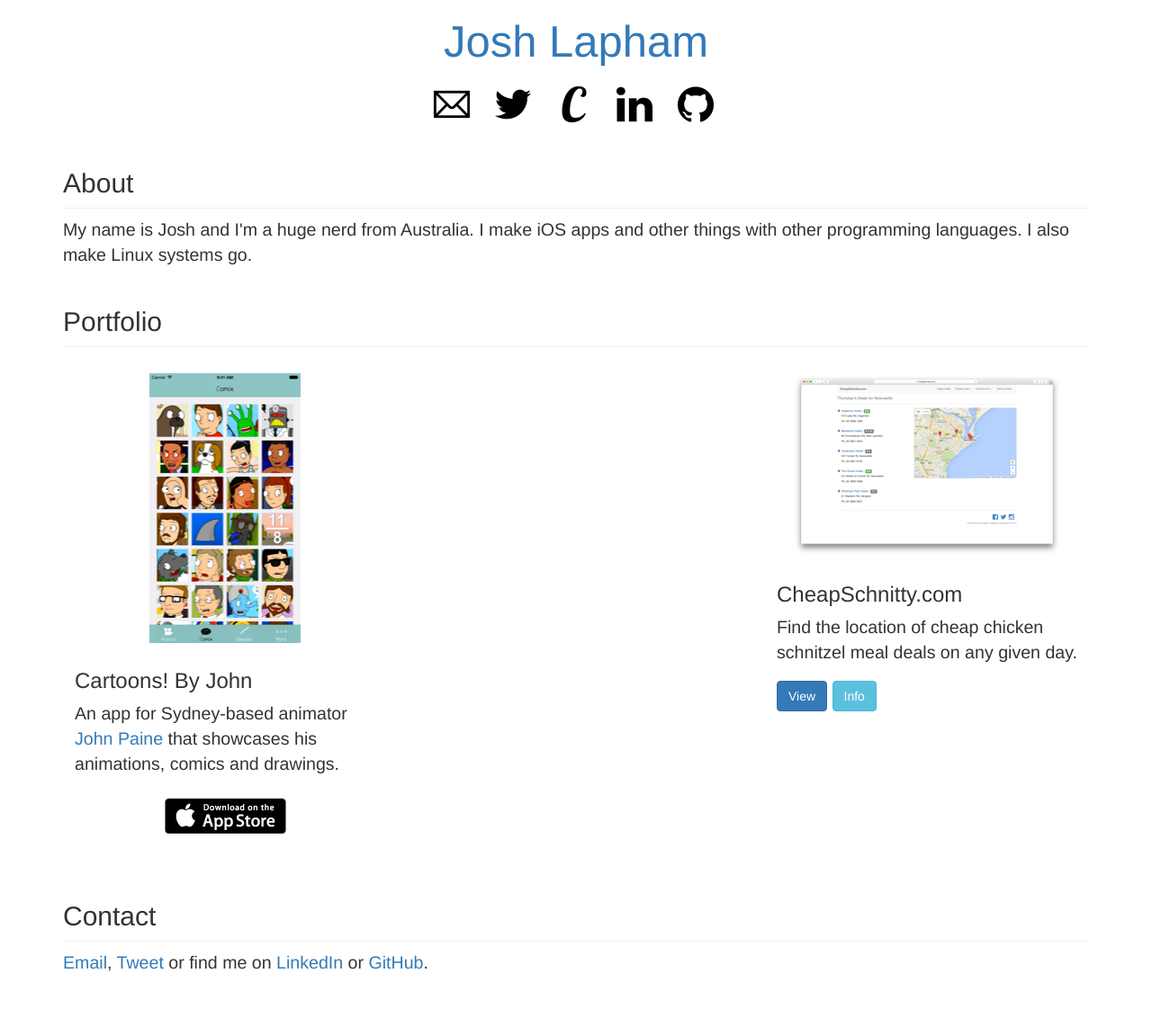
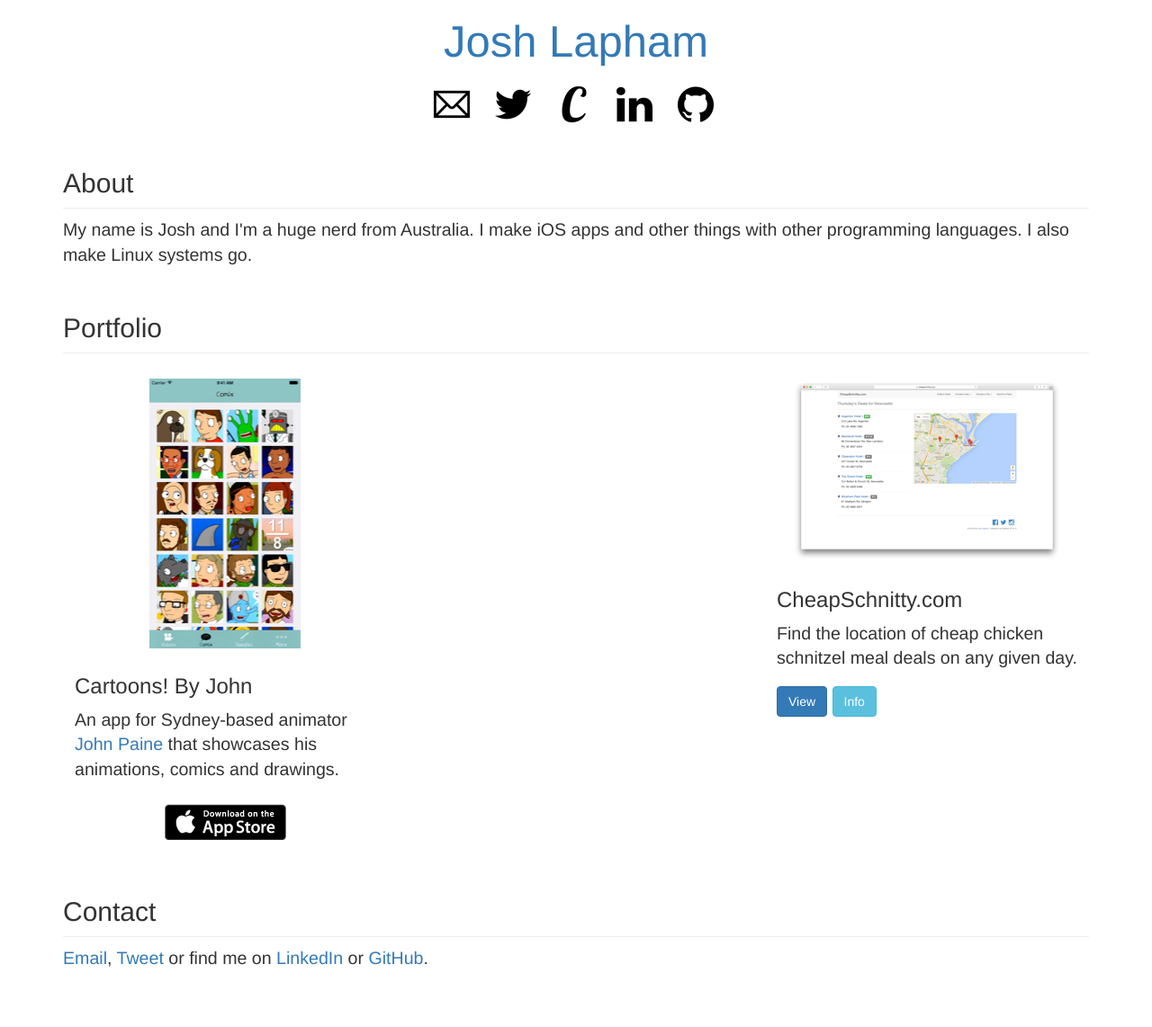
Before and after one commit to joshlapham/JoshLapham.com, a Jekyll site: the page built from index.html, in a window 1280 px wide. Shown: the whole page at 90% size. Built offline with Jekyll 4.4.1, drawn with Linux system fonts in a browser that asks for light colours; nearby versions of some CDN libraries; library files that are not in the unit come from our copies; Markdown is read by kramdown in place of the engine named in the settings; comment, search, counter and statistics services are not loaded.

Commit message:
Update CSS stylesheet.

```diff
--- a/css/style.css
+++ b/css/style.css
@@ -1,7 +1,7 @@
-/* Custom CSS */
 .page-header {
 	/* Get rid of line under page header */
 	border-bottom: none;
+
 	/* Get rid of padding between page title and top of page */
 	margin: 0;
 }
@@ -28,21 +28,13 @@
 	font-size: 1.4em;
 }
 
-/* Add slight amount of padding under each section */
+/* Space sections out a bit */
 #about {
-	padding-bottom: 2%;
-}
-
-#portfolio {
-	padding-bottom: 1%;
-}
-
-#skills {
-	padding-bottom: 1%;
+	padding-bottom: 1.5em;
 }
 
 footer {
-	padding-bottom: 5%;
+	padding-bottom: 3em;
 }
 
 /* Thumbnail boxes */
@@ -67,8 +59,3 @@
 #social-icons li {
 	padding: 0;
 }
-
-/* Skills list shown when Info button pressed */
-#skills {
-	font-size: 1.2em;
-}
```
